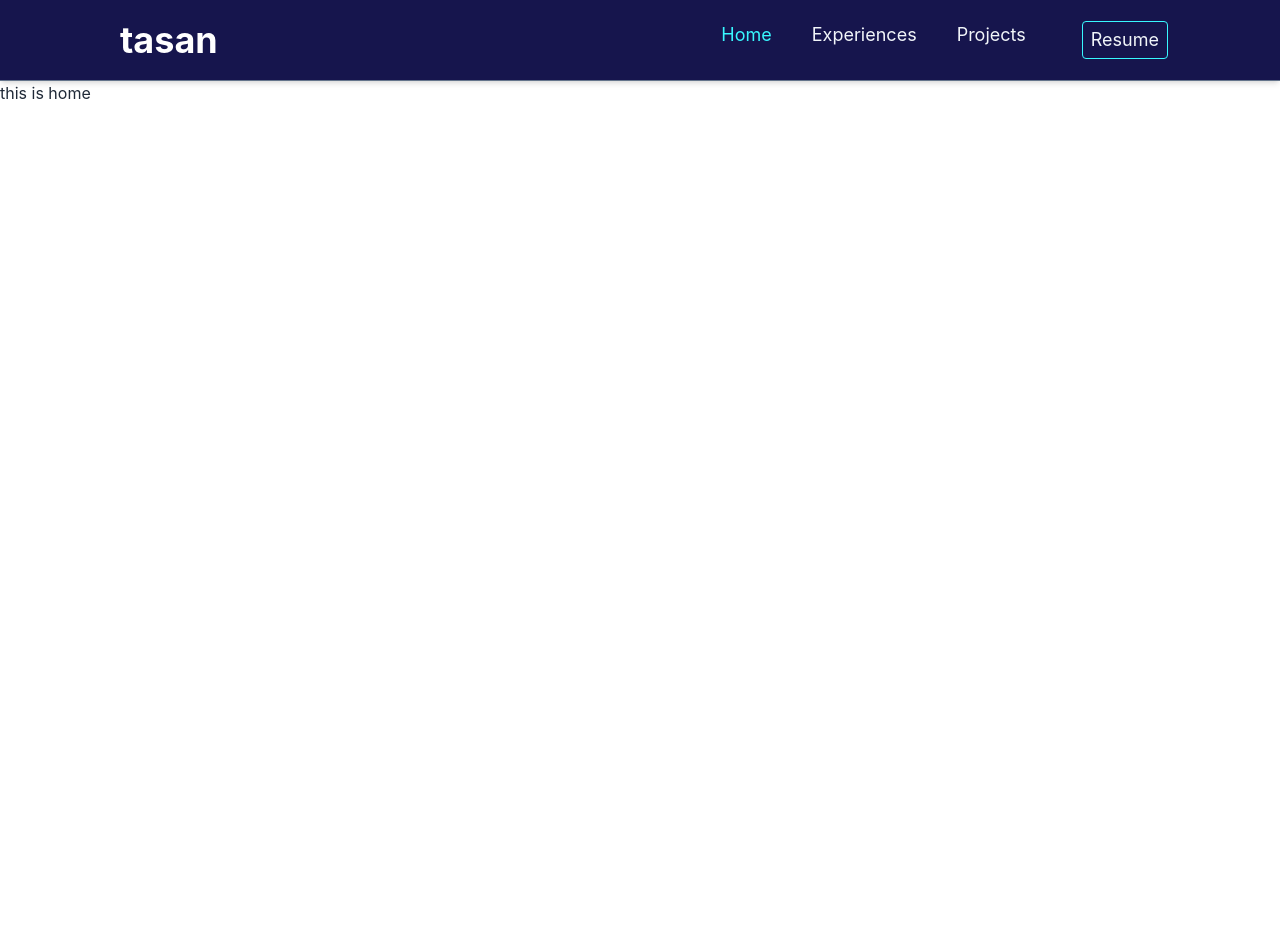
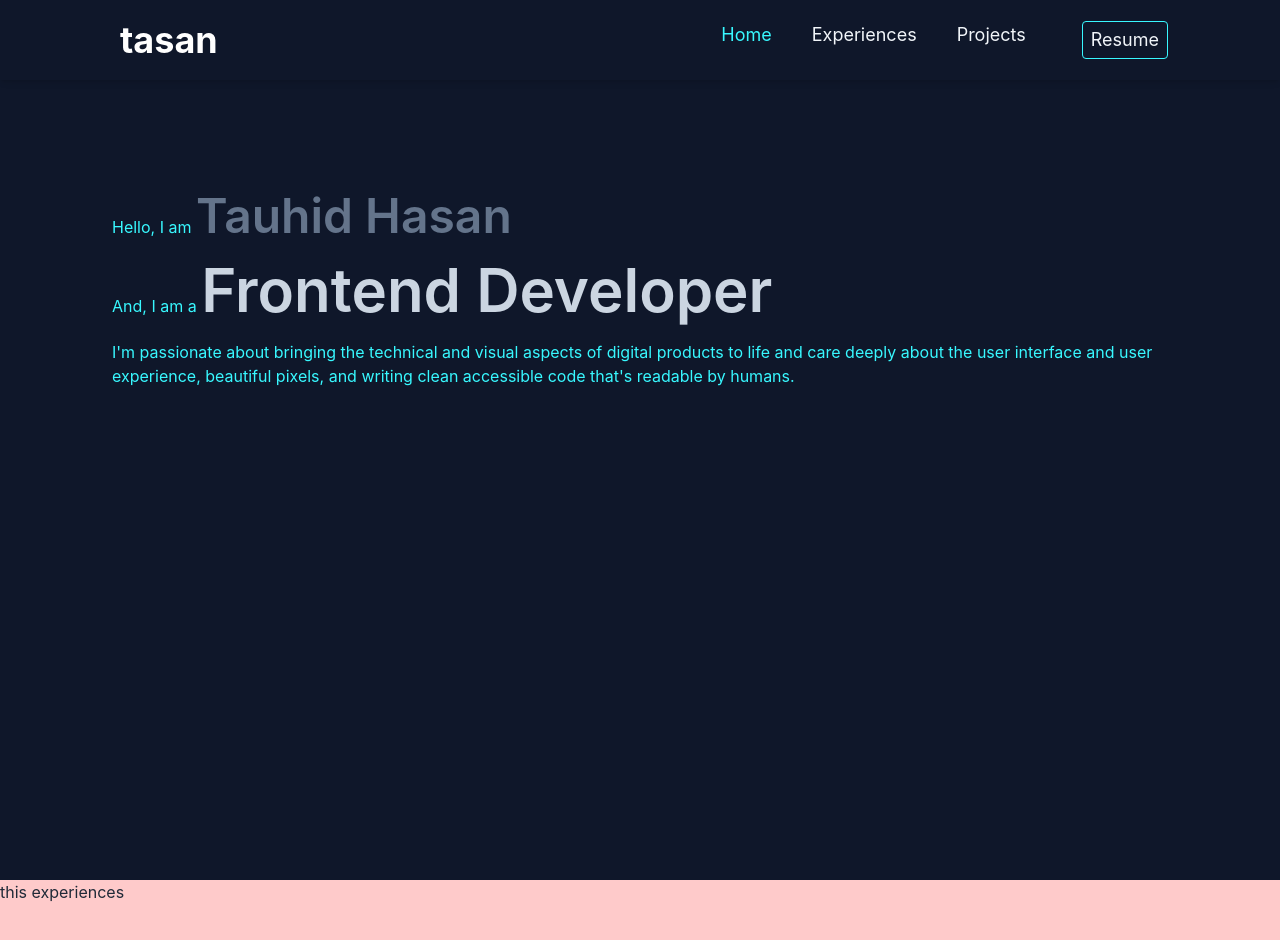
Before and after one commit to tauhid-hasan-dev/tauhidhasan, a React (Create React App) app: page / in a window 1280 px wide. Shown: the top 940 px of the page. Before the commit the page ends 800 px from the top, so only its background shows below. Built offline with nearby package versions, Linux system fonts and the light colour scheme.

Commit message:
intro page done

```diff
--- /dev/null
+++ b/src/Components/Home/Home/Experiences.js
@@ -0,0 +1,11 @@
+import React from 'react';
+
+const Experiences = () => {
+    return (
+        <div className=' h-screen bg-red-200 h-24' >
+            <p>this experiences</p>
+        </div>
+    );
+};
+
+export default Experiences;
--- a/src/Components/Home/Home/Home.js
+++ b/src/Components/Home/Home/Home.js
@@ -1,9 +1,12 @@
 import React from 'react';
+import Experiences from './Experiences';
+import Intro from './Intro';
 
 const Home = () => {
     return (
         <div>
-            <p>this is home</p>
+            <Intro></Intro>
+            <Experiences></Experiences>
         </div>
     );
 };
--- /dev/null
+++ b/src/Components/Home/Home/Intro.js
@@ -0,0 +1,19 @@
+import React from 'react';
+
+const Intro = () => {
+    return (
+        <div className='h-screen mt-20 bg-background px-28 py-28 flex flex-col gap-5' >
+            <div>
+                <span className='text-text'>Hello, I am </span> <span className='text-5xl font-semibold text-slate-500'>Tauhid Hasan</span>
+            </div>
+            <div>
+                <span className='text-text'>And, I am a </span> <span className='text-6xl font-semibold text-slate-300'>Frontend Developer</span>
+            </div>
+            <div>
+                <span className='text-text text-slate-400'>I'm passionate about bringing the technical and visual aspects of digital products to life and care deeply about the user interface and user experience, beautiful pixels, and writing clean accessible code that's readable by humans. </span>
+            </div>
+        </div>
+    );
+};
+
+export default Intro;
--- a/src/Components/shared/Navbar.js
+++ b/src/Components/shared/Navbar.js
@@ -23,7 +23,7 @@ const Navbar = () => {
 
     </>
     return (
-        <div className={`navbar bg-background shadow-md px-5 border-b border-slate-500 lg:px-28 py-5 `}>
+        <div className={`navbar fixed top-0 bg-background shadow-md px-5   lg:px-28 py-5 `}>
             <div className="navbar-start">
                 <div className="dropdown">
                     <label tabIndex={0} className="btn btn-ghost lg:hidden text-white text-6xl">
--- a/src/routes/routes.js
+++ b/src/routes/routes.js
@@ -1,5 +1,6 @@
 import { createBrowserRouter } from "react-router-dom";
 import Home from "../Components/Home/Home/Home";
+import Intro from "../Components/Home/Home/Intro";
 import Main from "../layout/Main";
 
 export const router = createBrowserRouter([
@@ -11,6 +12,10 @@ export const router = createBrowserRouter([
                 path: '/',
                 element: <Home></Home>
             },
+            {
+                path: '/intro',
+                element: <Intro></Intro>
+            },
         ]
     }
 ])
--- a/tailwind.config.js
+++ b/tailwind.config.js
@@ -6,7 +6,7 @@ module.exports = {
   theme: {
     extend: {
       colors: {
-        'background': '#16154D',
+        'background': '#0F172A',
         'text': '#38F8FF'
 
       },
```
